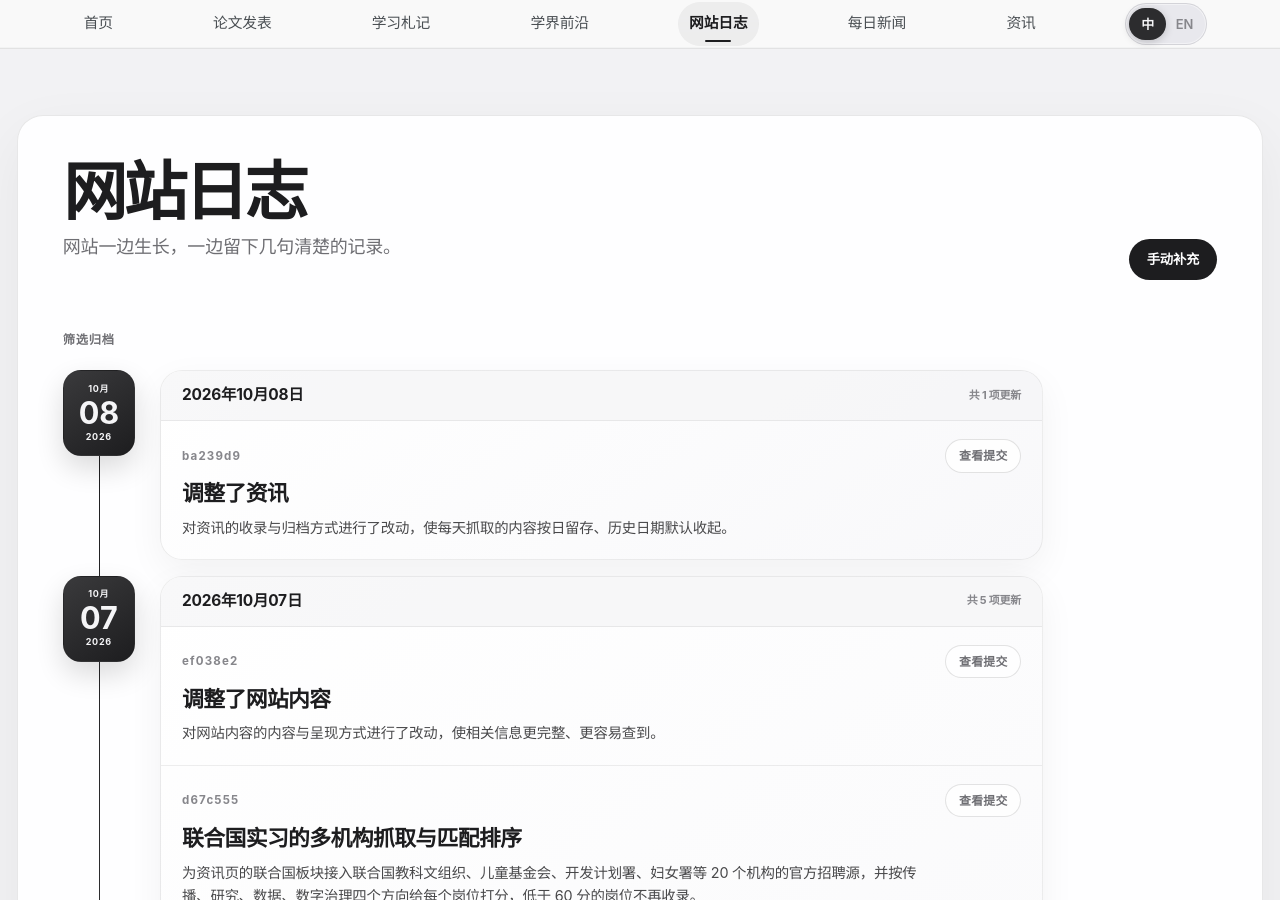
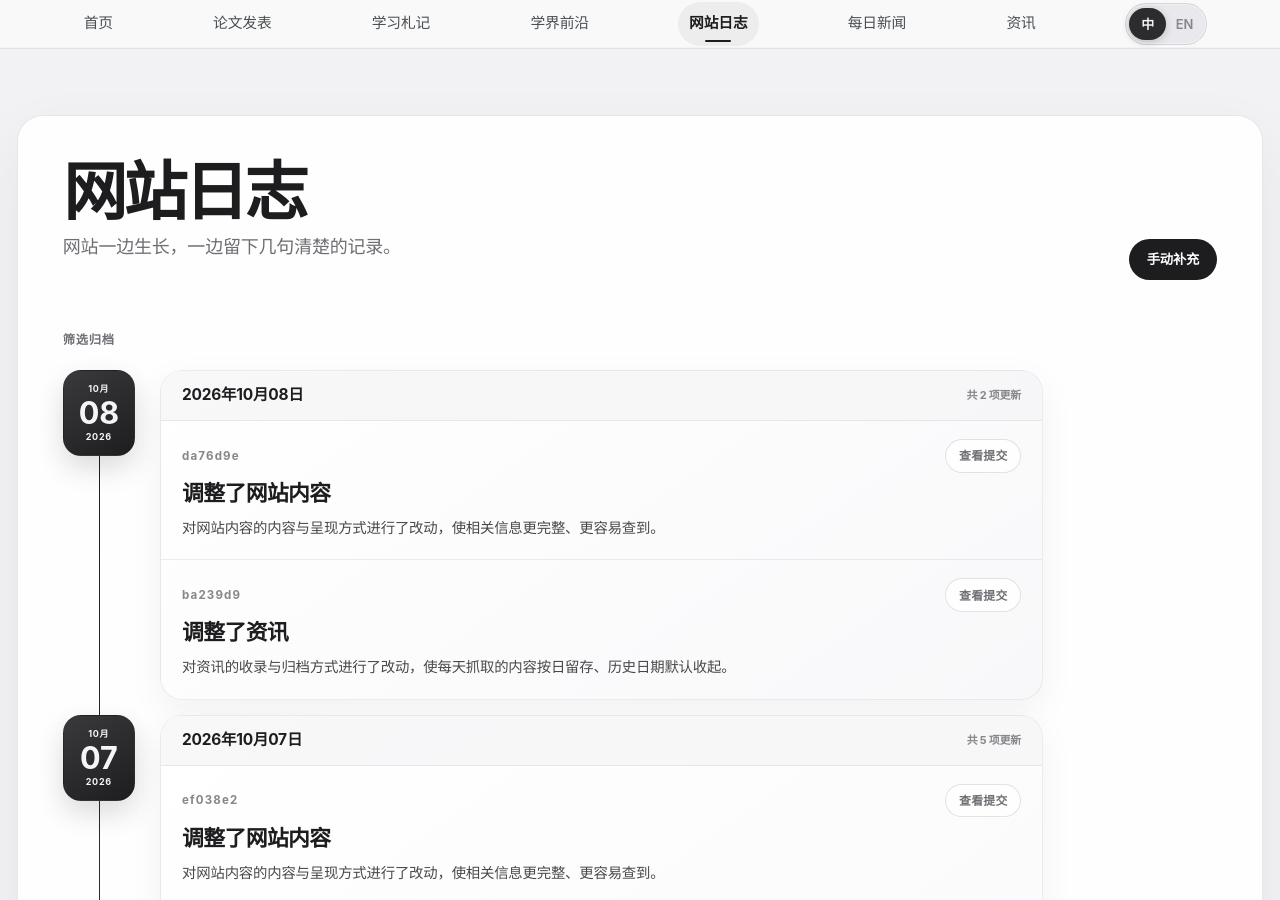
Before and after one commit to HaoxiangLuo/HaoxiangLuo.github.io, a Jekyll site: the page built from _pages/site-log-zh.html, in a window 1280 px wide and 900 px high. Built offline with Jekyll 4.4.1, drawn with Linux system fonts in a browser that asks for light colours; a style sheet for code colours, icons or effects is not loaded; part of the change alters nothing that is shown.

Commit message:
Record site update da76d9ea4082dbd0a34814e4ef2a59520e8a7a62

```diff
--- a/_data/site_updates.json
+++ b/_data/site_updates.json
@@ -1,4 +1,18 @@
 [
+  {
+    "date": "2026-10-08",
+    "title_zh": "调整了网站内容",
+    "title_en": "Refined site content",
+    "message": "在交接文档里记下 Jekyll 3.10 的模板限制与推送后必须核对构建状态，使后续改动不再让整站构建失败",
+    "story_zh": "对网站内容的内容与呈现方式进行了改动，使相关信息更完整、更容易查到。",
+    "story_en": "Changed the content and presentation of site content so the information is more complete and easier to find.",
+    "purpose_zh": "更新站内页面、板块或脚本的内容组织与呈现方式。",
+    "purpose_en": "在交接文档里记下 Jekyll 3.10 的模板限制与推送后必须核对构建状态，使后续改动不再让整站构建失败",
+    "details_zh": "更新网站内容与信息呈现。",
+    "details_en": "Updated website content and information presentation.",
+    "sha": "da76d9e",
+    "url": "https://github.com/HaoxiangLuo/HaoxiangLuo.github.io/commit/da76d9ea4082dbd0a34814e4ef2a59520e8a7a62"
+  },
   {
     "date": "2026-10-08",
     "title_zh": "调整了资讯",
```
Also changed, not shown: assets/data/archive/manifest.json, 1 other file.
